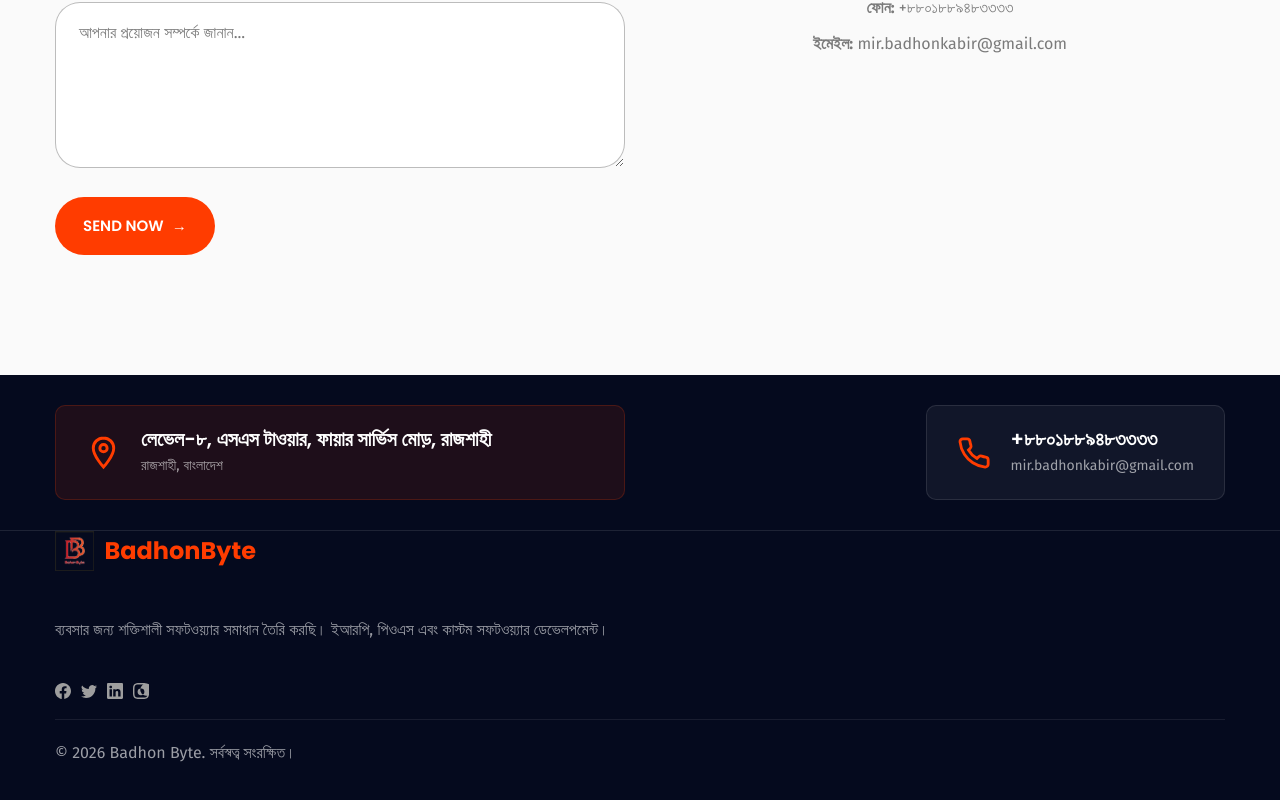
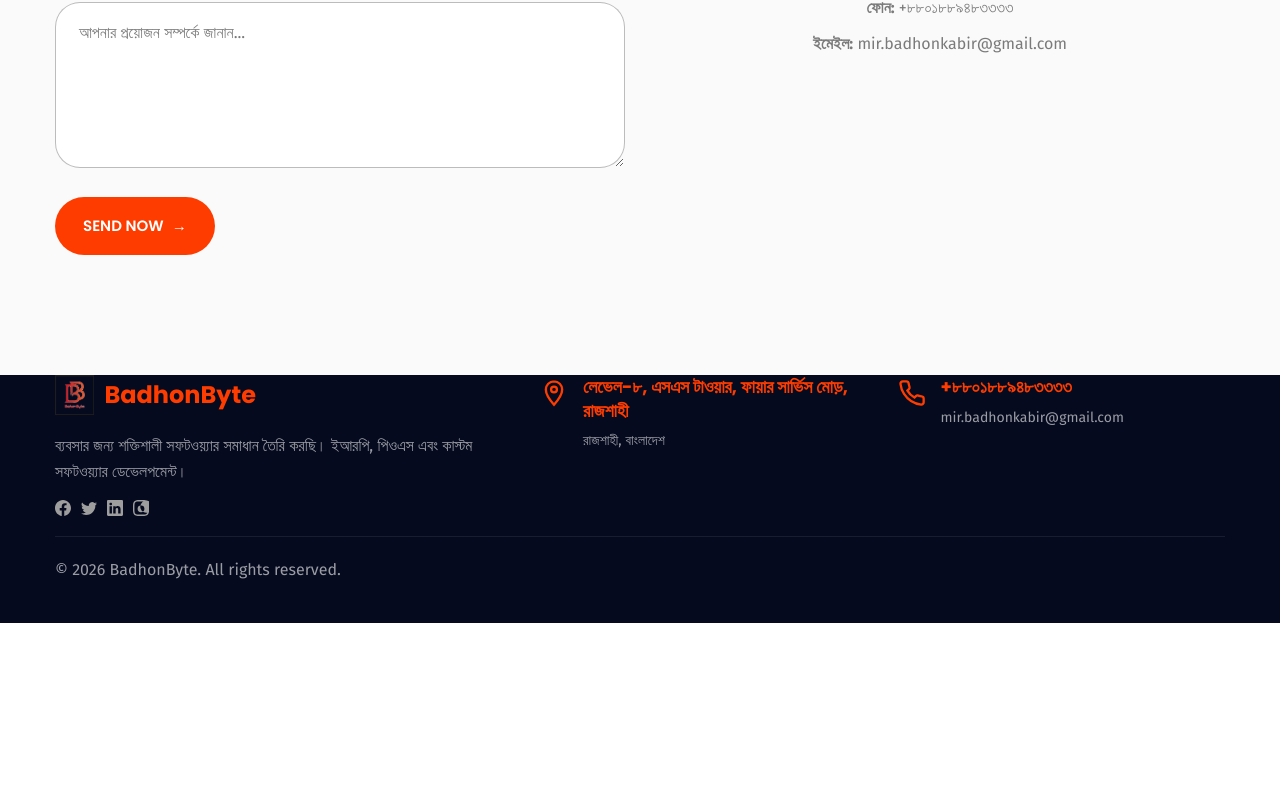
Before and after one commit to iAtikurRahman/badhon-byte, a Next.js app: page / in a window 1280 px wide. Shown: the part 3992-4792 px from the top of the page. After the commit the page ends 4615 px from the top, so only its background shows below. Built offline with nearby package versions, Linux system fonts and the light colour scheme.

Commit message:
Refactor Footer component; update layout and improve accessibility with new address and contact links

```diff
--- a/app/globals.css
+++ b/app/globals.css
@@ -1330,7 +1330,7 @@ select.form-control {
   color: #ffffff;
   font-weight: 400;
   margin: 0;
-  padding: 38px 0 40px;
+  padding: 10px 0 15px;
 }
 .footer-widget-social {
   display: flex;
--- a/components/Footer.tsx
+++ b/components/Footer.tsx
@@ -8,39 +8,6 @@ export default function Footer() {
 
   return (
     <div className="footer_main_area">
-      <div className="address-area">
-        <div className="container" style={{ maxWidth: '1200px', margin: '0 auto', padding: '0 15px' }}>
-          <div style={{ display: 'flex', flexWrap: 'wrap', gap: '30px', justifyContent: 'space-between' }}>
-            <div style={{ flex: '1 1 300px' }}>
-              <div className="address-box">
-                <div className="address-icon">
-                  <svg width="35" height="35" viewBox="0 0 24 24" fill="none" stroke="#ff3c00" strokeWidth="2">
-                    <path d="M12 2C8.13 2 5 5.13 5 9c0 5.25 7 13 7 13s7-7.75 7-13c0-3.87-3.13-7-7-7z" />
-                    <circle cx="12" cy="9" r="2.5" />
-                  </svg>
-                </div>
-                <div className="address-title">
-                  <h3>{t('aboutPage.officeAddress')}</h3>
-                  <span style={{ opacity: 0.6, fontSize: '14px', color: '#fff' }}>{t('footer.officeLocation')}</span>
-                </div>
-              </div>
-            </div>
-            <div style={{ flex: '1 1 300px' }}>
-              <div className="address-box2">
-                <div className="address-icon">
-                  <svg width="34" height="34" viewBox="0 0 24 24" fill="none" stroke="#ff3c00" strokeWidth="2">
-                    <path d="M22 16.92v3a2 2 0 01-2.18 2 19.79 19.79 0 01-8.63-3.07 19.5 19.5 0 01-6-6 19.79 19.79 0 01-3.07-8.67A2 2 0 014.11 2h3a2 2 0 012 1.72c.127.96.362 1.903.7 2.81a2 2 0 01-.45 2.11L8.09 9.91a16 16 0 006 6l1.27-1.27a2 2 0 012.11-.45c.907.338 1.85.573 2.81.7A2 2 0 0122 16.92z" />
-                  </svg>
-                </div>
-                <div className="address-title">
-                  <h3>{t('contactPage.phoneValue')}</h3>
-                  <span style={{ opacity: 0.6, fontSize: '14px', color: '#fff' }}>{t('contactPage.emailValue')}</span>
-                </div>
-              </div>
-            </div>
-          </div>
-        </div>
-      </div>
       <div className="footer-area">
         <div className="container" style={{ maxWidth: '1200px', margin: '0 auto', padding: '0 15px' }}>
           <div style={{ display: 'flex', flexWrap: 'wrap', gap: '30px' }}>
@@ -81,15 +48,46 @@ export default function Footer() {
                 </div>
               </div>
             </div>
-
+            <div style={{ flex: '1 1 250px' }}>
+              <div className="footer-widget left">
+                <a href="https://maps.google.com/?q=Level-8+SS+Tower+Fire+Service+Mor+Rajshahi+Bangladesh" target="_blank" rel="noopener noreferrer" style={{ textDecoration: 'none', display: 'flex', alignItems: 'flex-start', gap: '15px' }}>
+                  <div style={{ flexShrink: 0, marginTop: '4px' }}>
+                    <svg width="28" height="28" viewBox="0 0 24 24" fill="none" stroke="#ff3c00" strokeWidth="2">
+                      <path d="M12 2C8.13 2 5 5.13 5 9c0 5.25 7 13 7 13s7-7.75 7-13c0-3.87-3.13-7-7-7z" />
+                      <circle cx="12" cy="9" r="2.5" />
+                    </svg>
+                  </div>
+                  <div>
+                    <h3 style={{ color: '#ff3c00', fontSize: '18px', fontWeight: 700, margin: '0 0 5px' }}>{t('aboutPage.officeAddress')}</h3>
+                    <span style={{ opacity: 0.6, fontSize: '14px', color: '#fff' }}>{t('footer.officeLocation')}</span>
+                  </div>
+                </a>
+              </div>
+            </div>
+            <div style={{ flex: '1 1 250px' }}>
+              <div className="footer-widget left">
+                <div style={{ display: 'flex', alignItems: 'flex-start', gap: '15px' }}>
+                  <div style={{ flexShrink: 0, marginTop: '4px' }}>
+                    <svg width="28" height="28" viewBox="0 0 24 24" fill="none" stroke="#ff3c00" strokeWidth="2">
+                      <path d="M22 16.92v3a2 2 0 01-2.18 2 19.79 19.79 0 01-8.63-3.07 19.5 19.5 0 01-6-6 19.79 19.79 0 01-3.07-8.67A2 2 0 014.11 2h3a2 2 0 012 1.72c.127.96.362 1.903.7 2.81a2 2 0 01-.45 2.11L8.09 9.91a16 16 0 006 6l1.27-1.27a2 2 0 012.11-.45c.907.338 1.85.573 2.81.7A2 2 0 0122 16.92z" />
+                    </svg>
+                  </div>
+                  <div>
+                    <a href="tel:+8801889483333" style={{ textDecoration: 'none' }}>
+                      <h3 style={{ color: '#ff3c00', fontSize: '18px', fontWeight: 700, margin: '0 0 5px' }}>{t('contactPage.phoneValue')}</h3>
+                    </a>
+                    <span style={{ opacity: 0.6, fontSize: '14px', color: '#fff' }}>{t('contactPage.emailValue')}</span>
+                  </div>
+                </div>
+              </div>
+            </div>
           </div>
           <div className="row copyright" style={{ display: 'flex', flexWrap: 'wrap' }}>
             <div style={{ flex: '1 1 50%' }}>
               <div className="copyright-text">
-                <p>&copy; {new Date().getFullYear()} Badhon Byte. {t('footer.copyright')}</p>
+                <p>&copy; 2026 BadhonByte. All rights reserved.</p>
               </div>
             </div>
-
           </div>
         </div>
       </div>
```
